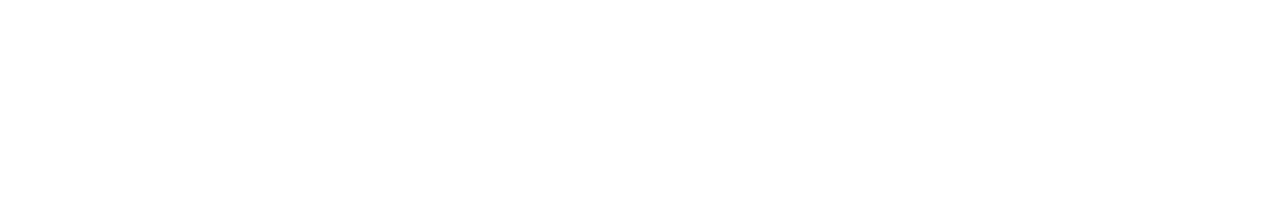
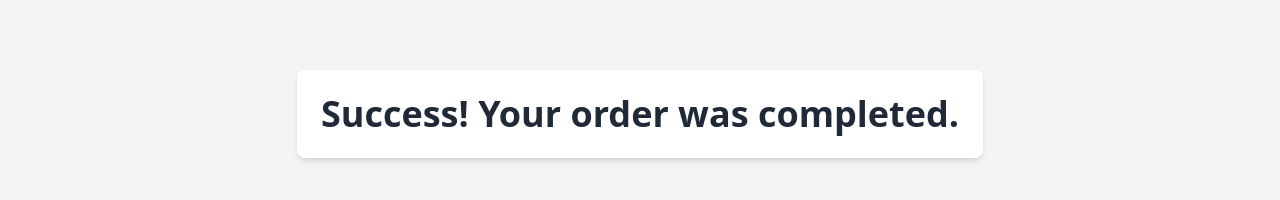
Before and after one commit to Sports-Club-Management-Platform/web_ui, a React (Vite) app: page /checkout-success in a window 1280 px wide. Before the commit this address led to /404. Shown: the part 286-486 px from the top of the page. Built offline with nearby package versions, Linux system fonts and the light colour scheme.

Commit message:
SCRUM-44 | feat: page implemented

```diff
--- a/dev-dist/sw.js
+++ b/dev-dist/sw.js
@@ -85,7 +85,7 @@
     "revision": "3ca0b8505b4bec776b69afdba2768812"
   }, {
     "url": "index.html",
-    "revision": "0.5d42ie75kbo"
+    "revision": "0.l7mgqklj71o"
   }], {});
   workbox.cleanupOutdatedCaches();
   workbox.registerRoute(new workbox.NavigationRoute(workbox.createHandlerBoundToURL("index.html"), {
--- /dev/null
+++ b/src/pages/CheckoutPage/index.tsx
@@ -0,0 +1,13 @@
+function CheckoutPage({ message }: { message: string }) {
+  return (
+    <div className="h-screen flex items-center justify-center bg-gray-100">
+      <div className="flex flex-col items-center gap-4 p-6 bg-white rounded-lg shadow-md">
+        <h1 className="text-4xl font-semibold text-gray-800 text-center">
+          {message}
+        </h1>
+      </div>
+    </div>
+  );
+}
+
+export default CheckoutPage;
--- a/src/routes.tsx
+++ b/src/routes.tsx
@@ -1,15 +1,13 @@
 import { CleanLayout } from "./layouts/Layout";
-import { lazy, Suspense, ReactNode, useEffect, useState } from 'react';
-import { Navigate } from 'react-router-dom';
+import { lazy, Suspense, ReactNode, useEffect, useState } from "react";
+import { Navigate } from "react-router-dom";
 import { useUserStore } from "@/stores/useUserStore";
-
 
 function ProtectedRoute({
   children,
   loggedIn = true,
-    redirect = import.meta.env.VITE_LOGIN_SIGN_UP
-
-} : {
+  redirect = import.meta.env.VITE_LOGIN_SIGN_UP,
+}: {
   children: ReactNode;
   loggedIn?: boolean;
   redirect?: string;
@@ -34,45 +32,64 @@
   return children;
 }
 
-const LandingPage = lazy(() => import('./pages/LandingPage'));
-const RedirectPage = lazy(() => import('./pages/RedirectPage'));
-const MatchesPage = lazy(() => import('./pages/MatchesPage'));
-const TicketPurchasePage = lazy(() => import('./pages/TicketPurchasePage'));
-const GeneralError = lazy(() => import('./pages/ErrorPages/GeneralError'));
-const MaintenanceError = lazy(() => import('./pages/ErrorPages/MaintenanceError'));
-const NotFoundError = lazy(() => import('./pages/ErrorPages/NotFoundError'));
+const LandingPage = lazy(() => import("./pages/LandingPage"));
+const RedirectPage = lazy(() => import("./pages/RedirectPage"));
+const MatchesPage = lazy(() => import("./pages/MatchesPage"));
+const TicketPurchasePage = lazy(() => import("./pages/TicketPurchasePage"));
+const GeneralError = lazy(() => import("./pages/ErrorPages/GeneralError"));
+const MaintenanceError = lazy(
+  () => import("./pages/ErrorPages/MaintenanceError")
+);
+const NotFoundError = lazy(() => import("./pages/ErrorPages/NotFoundError"));
+const CheckoutPage = lazy(() => import("./pages/CheckoutPage"));
 
 const routes = [
   {
-        path: '/',
+    path: "/",
     element: <CleanLayout />,
     children: [
       {
-                path: '/',
+        path: "/",
         element: (
           <Suspense fallback={<div>Loading...</div>}>
             <LandingPage />
           </Suspense>
-                )
+        ),
       },
       {
-                path: '/matches',
+        path: "/matches",
         element: (
           <Suspense fallback={<div>Loading...</div>}>
             <MatchesPage />
           </Suspense>
-                )
+        ),
       },
       {
-                path: '/ticket-purchase/:gameId',
+        path: "/ticket-purchase/:gameId",
         element: (
           <Suspense fallback={<div>Loading...</div>}>
             <TicketPurchasePage />
           </Suspense>
-                )
+        ),
       },
       {
-                path: '/error',
+        path: "/checkout-success",
+        element: (
+          <Suspense fallback={<div>Loading...</div>}>
+            <CheckoutPage message="Success! Your order was completed." />
+          </Suspense>
+        ),
+      },
+      {
+        path: "/checkout-canceled",
+        element: (
+          <Suspense fallback={<div>Loading...</div>}>
+            <CheckoutPage message="Order canceled. Please try again." />
+          </Suspense>
+        ),
+      },
+      {
+        path: "/error",
         element: (
           <Suspense fallback={<div>Loading...</div>}>
             <GeneralError />
@@ -81,7 +98,7 @@
         exact: true,
       },
       {
-                path: '/maintenance',
+        path: "/maintenance",
         element: (
           <Suspense fallback={<div>Loading...</div>}>
             <MaintenanceError />
@@ -90,7 +107,7 @@
         exact: true,
       },
       {
-                path: '/404',
+        path: "/404",
         element: (
           <Suspense fallback={<div>Loading...</div>}>
             <NotFoundError />
@@ -99,20 +116,19 @@
         exact: true,
       },
       {
-                path: '*',
-                element: <Navigate to='/404' />,
-            }
+        path: "*",
+        element: <Navigate to="/404" />,
+      },
     ],
-
   },
   {
-        path: '/oauth2/idpresponse',
+    path: "/oauth2/idpresponse",
     element: (
       <Suspense fallback={<div>Loading...</div>}>
         <RedirectPage />
       </Suspense>
-        )
-    }
+    ),
+  },
 ];
 
-export { routes }
+export { routes };
```
Lines whose indentation alone changed are shown as unchanged.
